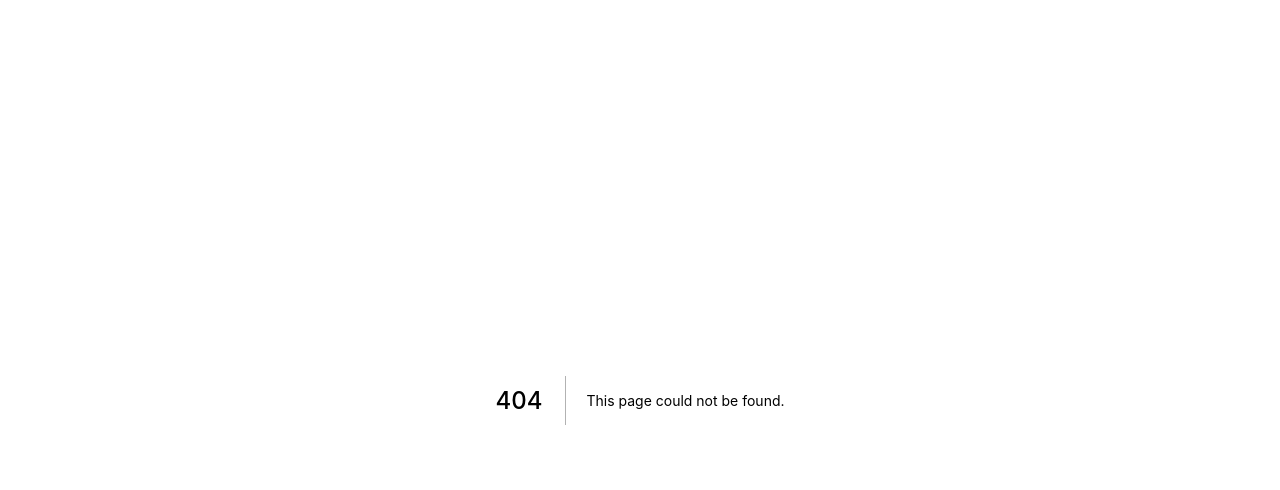
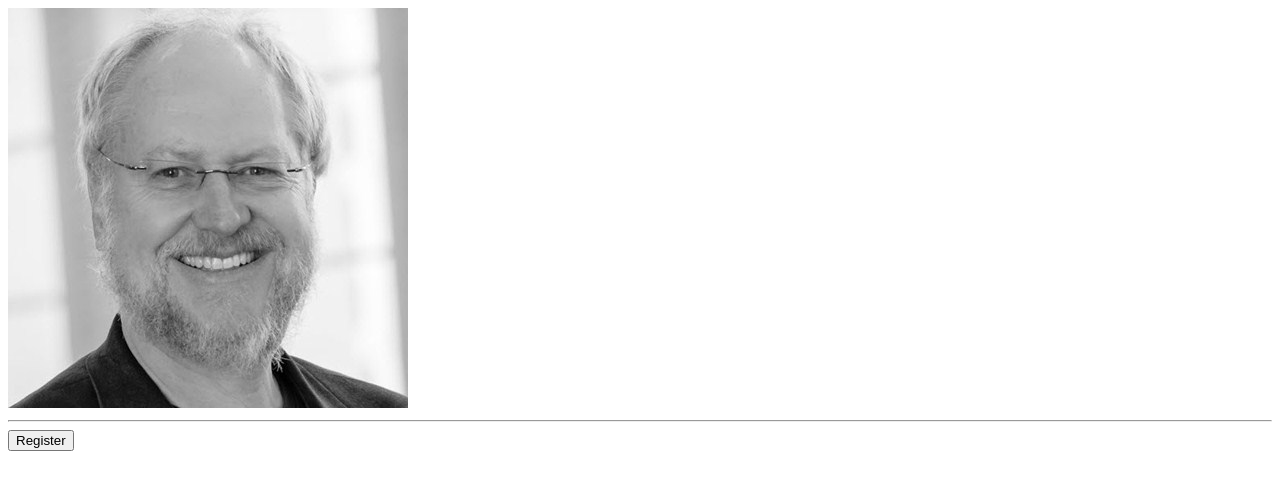
Before and after one commit to vondersam/pluralsight-using-hooks-in-react18, a Next.js app: page /demo-useref in a window 1280 px wide. Before the commit this address had no page. Shown: the top 490 px of the page. Built offline with nearby package versions, Linux system fonts and the light colour scheme.

Commit message:
Demo to learn useRef.

```diff
--- /dev/null
+++ b/pages/demo-useref.js
@@ -0,0 +1,30 @@
+import { useRef } from 'react';
+
+export default function Demo() {
+  // Case #1 Reference the DOM
+  const imgRef = useRef();
+
+  return (
+    <div clasName="container">
+      <img
+        src="images/Speaker-1124.jpg"
+        ref={imgRef}
+        style={{ filter: 'grayscale(100%)' }}
+        onMouseOver={() => {
+          imgRef.current.style.filter = 'grayscale(0%)';
+        }}
+        onMouseOut={() => {
+          imgRef.current.style.filter = 'grayscale(100%)';
+        }}
+      />
+      <hr />
+      <button
+        onClick={() => {
+          alert('hello');
+        }}
+      >
+        Register
+      </button>
+    </div>
+  );
+}
```
